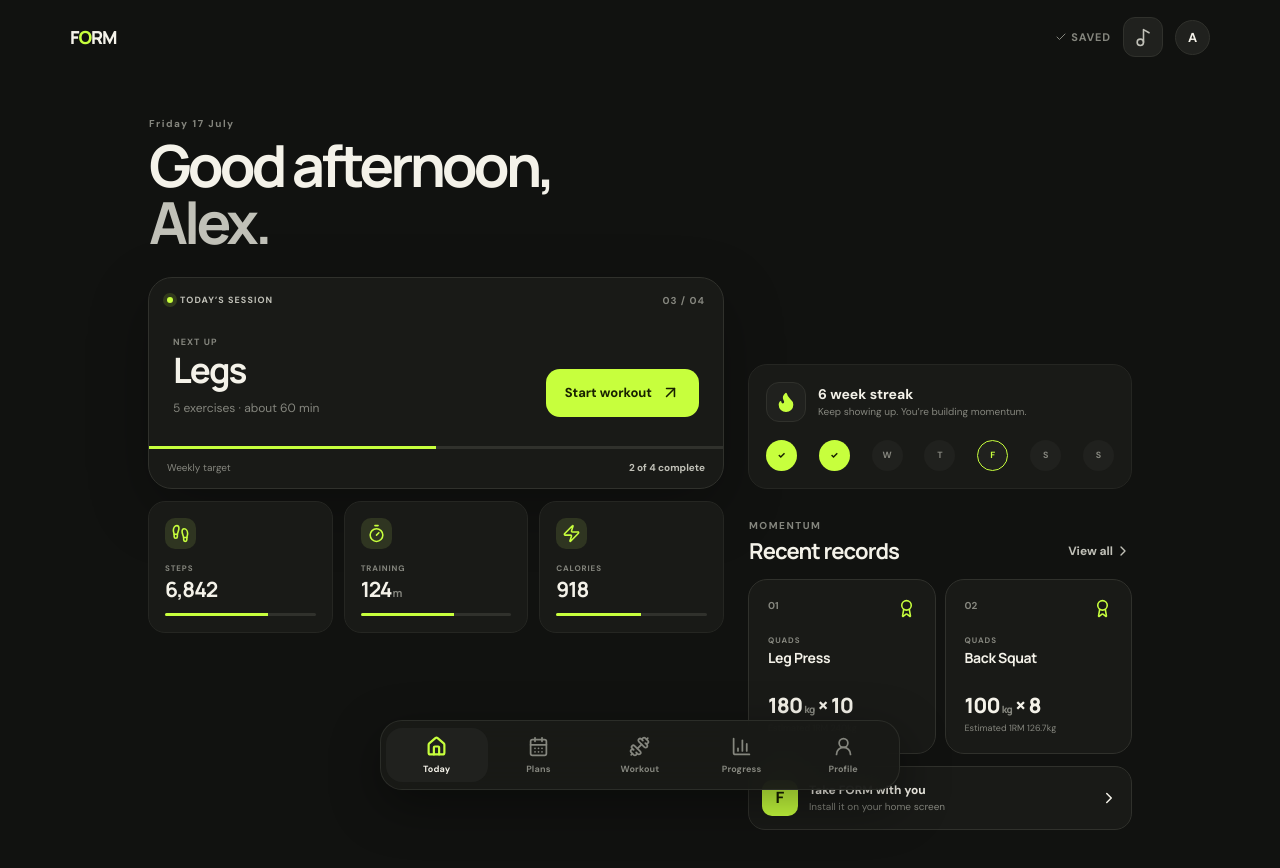
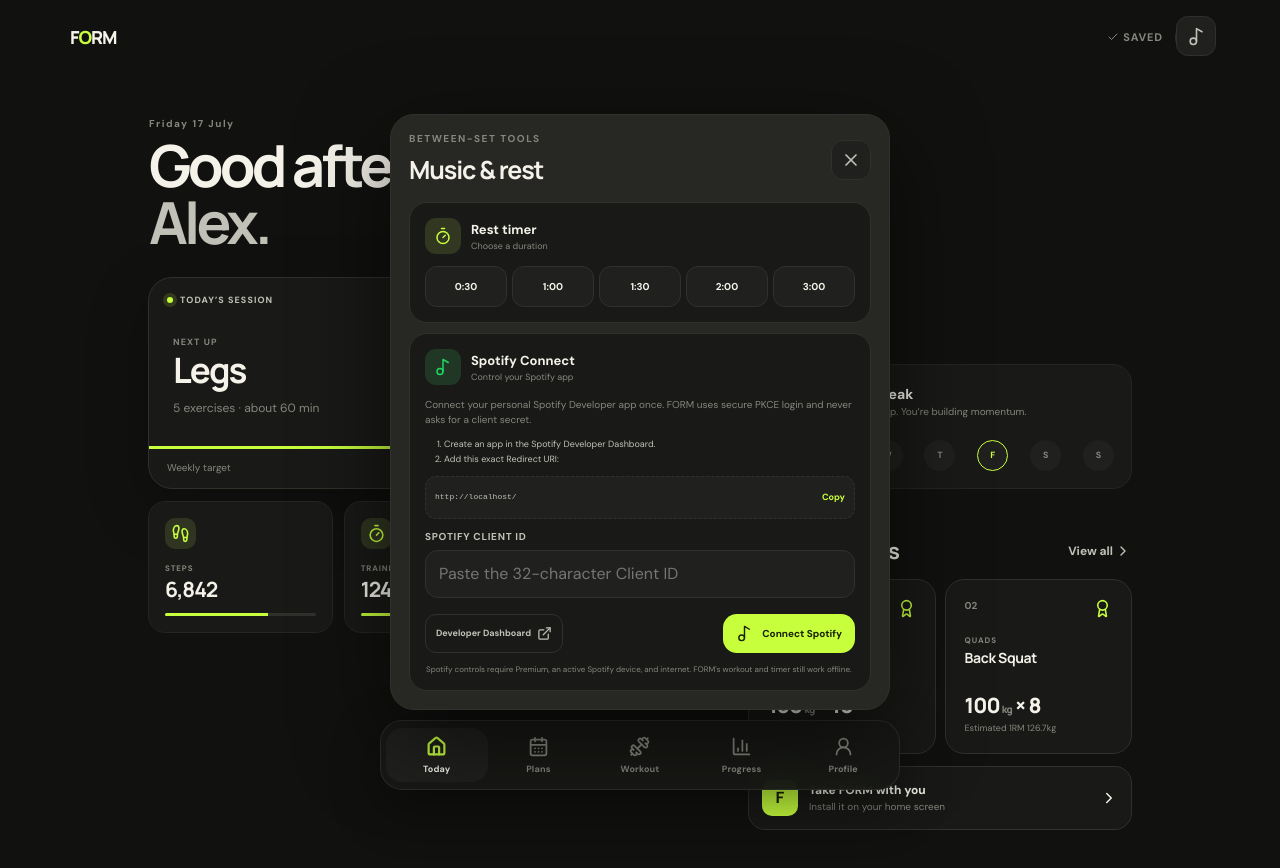
Before and after one commit to jago82017/Form-workout-app-, a React (Vite) app: page / in a window 1280 px wide. Both pictures are taken after a click on the button "Open music and rest timer". Shown: the top 868 px of the page. Built offline with nearby package versions, Linux system fonts and the light colour scheme.

Commit message:
Add files via upload

```diff
--- a/src/components/GymControls.tsx
+++ b/src/components/GymControls.tsx
@@ -1,73 +1,110 @@
-import { ExternalLink, Music2, Timer, Trash2, X } from 'lucide-react';
-import { useMemo, useState } from 'react';
+import { ExternalLink, LoaderCircle, Music2, Pause, Play, RefreshCw, SkipBack, SkipForward, Timer, Unplug, X } from 'lucide-react';
+import { useCallback, useEffect, useState } from 'react';
 import { useApp } from '../AppContext';
+import { beginSpotifyLogin, completeSpotifyLogin, disconnectSpotify, getSpotifyClientId, hasSpotifyConnection, spotifyRedirectUri, spotifyRequest } from '../spotify';
 import { formatTimer } from '../utils';
 import { Button, IconButton } from './UI';
 
-const spotifyStorageKey = 'form-spotify-url';
-const spotifyTypes = new Set(['playlist', 'album', 'track', 'artist', 'episode', 'show']);
-
-const readSpotifyUrl = () => {
-  try { return localStorage.getItem(spotifyStorageKey) || ''; }
-  catch { return ''; }
+type SpotifyPlayback = {
+  is_playing: boolean;
+  device?: { id: string | null; name: string; type: string; volume_percent: number };
+  item?: {
+    name: string;
+    artists?: Array<{ name: string }>;
+    show?: { name: string };
+    album?: { images?: Array<{ url: string }> };
+    images?: Array<{ url: string }>;
+  };
 };
 
-const spotifyEmbedUrl = (value: string) => {
+type SpotifyDevice = { id: string | null; is_active: boolean; name: string; type: string };
+
+export function GymControls() {
+  const { startRest, restEnd, showToast } = useApp();
+  const returningFromSpotify = new URLSearchParams(window.location.search).has('code') || new URLSearchParams(window.location.search).has('error');
+  const [open, setOpen] = useState(returningFromSpotify);
+  const [clientId, setClientId] = useState(getSpotifyClientId);
+  const [connected, setConnected] = useState(hasSpotifyConnection);
+  const [playback, setPlayback] = useState<SpotifyPlayback | null>(null);
+  const [devices, setDevices] = useState<SpotifyDevice[]>([]);
+  const [busy, setBusy] = useState(false);
+  const [spotifyError, setSpotifyError] = useState('');
+
+  const loadSpotify = useCallback(async () => {
+    if (!hasSpotifyConnection()) return;
     try {
-    const url = new URL(value.trim());
-    if (url.hostname !== 'open.spotify.com') return null;
-    const [type, id] = url.pathname.split('/').filter(Boolean);
-    if (!spotifyTypes.has(type) || !/^[A-Za-z0-9]+$/.test(id || '')) return null;
-    return `https://open.spotify.com/embed/${type}/${id}?utm_source=form&theme=0`;
-  } catch { return null; }
+      const [player, deviceResponse] = await Promise.all([
+        spotifyRequest<SpotifyPlayback>('/me/player'),
+        spotifyRequest<{ devices: SpotifyDevice[] }>('/me/player/devices'),
+      ]);
+      setPlayback(player); setDevices(deviceResponse?.devices || []); setSpotifyError('');
+    } catch (error) { setSpotifyError(error instanceof Error ? error.message : 'Spotify could not be reached.'); }
+  }, []);
+
+  useEffect(() => {
+    if (!returningFromSpotify) return;
+    setBusy(true);
+    completeSpotifyLogin().then((success) => {
+      if (success) { setConnected(true); showToast('Spotify connected'); return loadSpotify(); }
+    }).catch((error) => setSpotifyError(error instanceof Error ? error.message : 'Spotify login failed.')).finally(() => setBusy(false));
+  }, []);
+
+  useEffect(() => {
+    if (!open || !connected) return;
+    loadSpotify();
+    const timer = window.setInterval(loadSpotify, 5000);
+    return () => window.clearInterval(timer);
+  }, [open, connected, loadSpotify]);
+
+  const control = async (path: string, method: 'PUT' | 'POST', body?: object) => {
+    setBusy(true);
+    try {
+      await spotifyRequest(path, { method, body: body ? JSON.stringify(body) : undefined });
+      window.setTimeout(loadSpotify, 450); setSpotifyError('');
+    } catch (error) { setSpotifyError(error instanceof Error ? error.message : 'Spotify command failed.'); }
+    finally { setBusy(false); }
   };
 
-export function GymControls({ open, onClose }: { open: boolean; onClose: () => void }) {
-  const { startRest, restEnd } = useApp();
-  const [spotifyUrl, setSpotifyUrl] = useState(readSpotifyUrl);
-  const [draftUrl, setDraftUrl] = useState(readSpotifyUrl);
-  const [editingSpotify, setEditingSpotify] = useState(!readSpotifyUrl());
-  const [error, setError] = useState('');
-  const embedUrl = useMemo(() => spotifyEmbedUrl(spotifyUrl), [spotifyUrl]);
-
-  const saveSpotify = () => {
-    const next = draftUrl.trim();
-    if (!spotifyEmbedUrl(next)) {
-      setError('Paste a full open.spotify.com playlist, album, artist, show, or track link.');
-      return;
-    }
-    try { localStorage.setItem(spotifyStorageKey, next); } catch { /* The player still works for this visit. */ }
-    setSpotifyUrl(next); setEditingSpotify(false); setError('');
+  const connect = async () => {
+    setBusy(true); setSpotifyError('');
+    try { await beginSpotifyLogin(clientId); }
+    catch (error) { setSpotifyError(error instanceof Error ? error.message : 'Spotify login could not start.'); setBusy(false); }
   };
 
-  const removeSpotify = () => {
-    try { localStorage.removeItem(spotifyStorageKey); } catch { /* Nothing else to clear. */ }
-    setSpotifyUrl(''); setDraftUrl(''); setEditingSpotify(true); setError('');
+  const disconnect = () => {
+    disconnectSpotify(); setConnected(false); setPlayback(null); setDevices([]); setSpotifyError(''); showToast('Spotify disconnected');
   };
 
-  return <aside className={`gym-controls ${open ? 'gym-controls--open' : ''}`} role="dialog" aria-label="Music and rest timer" aria-hidden={!open}>
-    <div className="gym-controls__header">
-      <div><p className="eyebrow">BETWEEN-SET TOOLS</p><h2>Music & rest</h2></div>
-      <IconButton label="Close music and rest controls" tabIndex={open ? 0 : -1} onClick={onClose}><X size={20} /></IconButton>
-    </div>
+  const artwork = playback?.item?.album?.images?.[0]?.url || playback?.item?.images?.[0]?.url;
+  const artist = playback?.item?.artists?.map((item) => item.name).join(', ') || playback?.item?.show?.name || 'Spotify';
+
+  return <>
+    <IconButton label="Open music and rest timer" className="gym-controls-fab" onClick={() => setOpen(true)}><Music2 size={19} /></IconButton>
+    <aside className={`gym-controls ${open ? 'gym-controls--open' : ''}`} role="dialog" aria-label="Music and rest timer" aria-hidden={!open}>
+      <div className="gym-controls__header"><div><p className="eyebrow">BETWEEN-SET TOOLS</p><h2>Music & rest</h2></div><IconButton label="Close music and rest controls" tabIndex={open ? 0 : -1} onClick={() => setOpen(false)}><X size={20} /></IconButton></div>
 
       <section className="gym-control-section">
         <div className="gym-control-title"><span><Timer size={18} /></span><div><strong>Rest timer</strong><small>{restEnd ? 'Timer running' : 'Choose a duration'}</small></div></div>
-      <div className="rest-presets rest-presets--compact">{[30, 60, 90, 120, 180].map((seconds) => <button tabIndex={open ? 0 : -1} key={seconds} onClick={() => { startRest(seconds); onClose(); }}>{formatTimer(seconds)}</button>)}</div>
+        <div className="rest-presets rest-presets--compact">{[30, 60, 90, 120, 180].map((seconds) => <button tabIndex={open ? 0 : -1} key={seconds} onClick={() => { startRest(seconds); setOpen(false); }}>{formatTimer(seconds)}</button>)}</div>
       </section>
 
       <section className="gym-control-section spotify-section">
-      <div className="gym-control-title"><span className="spotify-icon"><Music2 size={18} /></span><div><strong>Spotify</strong><small>{embedUrl ? 'Your saved player' : 'Add your music'}</small></div></div>
-      {embedUrl && !editingSpotify ? <>
-        <iframe className="spotify-embed" tabIndex={open ? 0 : -1} title="Spotify player" src={embedUrl} width="100%" height="152" allow="autoplay; clipboard-write; encrypted-media; fullscreen; picture-in-picture" loading="lazy" />
-        <div className="spotify-actions"><Button variant="secondary" tabIndex={open ? 0 : -1} onClick={() => { setDraftUrl(spotifyUrl); setEditingSpotify(true); }}>Change music</Button><a tabIndex={open ? 0 : -1} href={spotifyUrl} target="_blank" rel="noreferrer">Open Spotify <ExternalLink size={15} /></a><IconButton tabIndex={open ? 0 : -1} label="Remove saved Spotify link" onClick={removeSpotify}><Trash2 size={17} /></IconButton></div>
-      </> : <>
-        <p className="spotify-help">In Spotify, open a playlist, album, artist, podcast, or song, tap Share, then Copy link and paste it here.</p>
-        <label className="field"><span>Spotify link</span><input tabIndex={open ? 0 : -1} type="url" inputMode="url" autoCapitalize="none" autoCorrect="off" placeholder="https://open.spotify.com/playlist/..." value={draftUrl} onChange={(event) => { setDraftUrl(event.target.value); setError(''); }} onKeyDown={(event) => { if (event.key === 'Enter') saveSpotify(); }} /></label>
-        {error && <p className="field-error" role="alert">{error}</p>}
-        <div className="spotify-setup-actions"><a tabIndex={open ? 0 : -1} href="https://open.spotify.com" target="_blank" rel="noreferrer">Open Spotify <ExternalLink size={15} /></a>{spotifyUrl && <Button variant="ghost" tabIndex={open ? 0 : -1} onClick={() => { setEditingSpotify(false); setError(''); }}>Cancel</Button>}<Button tabIndex={open ? 0 : -1} onClick={saveSpotify}>Save player</Button></div>
+        <div className="gym-control-title"><span className="spotify-icon"><Music2 size={18} /></span><div><strong>Spotify Connect</strong><small>{connected ? playback?.device?.name || 'Connected' : 'Control your Spotify app'}</small></div></div>
+        {!connected ? <div className="spotify-connect-setup">
+          <p>Connect your personal Spotify Developer app once. FORM uses secure PKCE login and never asks for a client secret.</p>
+          <ol><li>Create an app in the Spotify Developer Dashboard.</li><li>Add this exact Redirect URI:</li></ol>
+          <button className="redirect-copy" tabIndex={open ? 0 : -1} onClick={() => { navigator.clipboard.writeText(spotifyRedirectUri()); showToast('Redirect URI copied'); }}><code>{spotifyRedirectUri()}</code><span>Copy</span></button>
+          <label className="field"><span>Spotify Client ID</span><input tabIndex={open ? 0 : -1} autoCapitalize="none" autoCorrect="off" maxLength={32} placeholder="Paste the 32-character Client ID" value={clientId} onChange={(event) => { setClientId(event.target.value.trim()); setSpotifyError(''); }} /></label>
+          <div className="spotify-setup-actions"><a tabIndex={open ? 0 : -1} href="https://developer.spotify.com/dashboard" target="_blank" rel="noreferrer">Developer Dashboard <ExternalLink size={15} /></a><Button tabIndex={open ? 0 : -1} onClick={connect} disabled={busy}>{busy ? <LoaderCircle className="spin" size={17} /> : <Music2 size={17} />} Connect Spotify</Button></div>
+        </div> : <>
+          {playback?.item ? <div className="now-playing">{artwork ? <img src={artwork} alt="" /> : <span><Music2 size={24} /></span>}<div><small>NOW PLAYING</small><strong>{playback.item.name}</strong><p>{artist}</p></div></div> : <div className="spotify-empty"><Music2 size={22} /><div><strong>No active playback</strong><small>Open Spotify on your phone and play any song once, then refresh.</small></div></div>}
+          <div className="spotify-native-controls"><IconButton tabIndex={open ? 0 : -1} label="Previous track" disabled={busy} onClick={() => control('/me/player/previous', 'POST')}><SkipBack size={20} /></IconButton><button className="spotify-play" tabIndex={open ? 0 : -1} disabled={busy} aria-label={playback?.is_playing ? 'Pause Spotify' : 'Play Spotify'} onClick={() => control(playback?.is_playing ? '/me/player/pause' : '/me/player/play', 'PUT')}>{busy ? <LoaderCircle className="spin" size={23} /> : playback?.is_playing ? <Pause size={23} fill="currentColor" /> : <Play size={23} fill="currentColor" />}</button><IconButton tabIndex={open ? 0 : -1} label="Next track" disabled={busy} onClick={() => control('/me/player/next', 'POST')}><SkipForward size={20} /></IconButton><IconButton tabIndex={open ? 0 : -1} label="Refresh Spotify" disabled={busy} onClick={loadSpotify}><RefreshCw size={18} /></IconButton></div>
+          {!!devices.length && <label className="spotify-device"><span>PLAY ON</span><select tabIndex={open ? 0 : -1} value={playback?.device?.id || devices.find((device) => device.is_active)?.id || ''} onChange={(event) => control('/me/player', 'PUT', { device_ids: [event.target.value], play: true })}>{devices.map((device) => <option key={device.id || device.name} value={device.id || ''}>{device.name} · {device.type}</option>)}</select></label>}
+          <div className="spotify-connected-actions"><a tabIndex={open ? 0 : -1} href="https://open.spotify.com" target="_blank" rel="noreferrer">Open Spotify <ExternalLink size={15} /></a><button tabIndex={open ? 0 : -1} onClick={disconnect}><Unplug size={15} /> Disconnect</button></div>
         </>}
-      <p className="spotify-offline-note">Spotify needs an internet connection. Your workout and timer still work offline.</p>
+        {spotifyError && <p className="field-error" role="alert">{spotifyError}</p>}
+        <p className="spotify-offline-note">Spotify controls require Premium, an active Spotify device, and internet. FORM's workout and timer still work offline.</p>
       </section>
-  </aside>;
+    </aside>
+  </>;
 }
--- a/src/components/Navigation.tsx
+++ b/src/components/Navigation.tsx
@@ -1,7 +1,7 @@
-import { BarChart3, CalendarDays, Dumbbell, House, Music2, UserRound } from 'lucide-react';
+import { BarChart3, CalendarDays, Dumbbell, House, UserRound } from 'lucide-react';
 import { useApp } from '../AppContext';
 import type { Tab } from '../types';
-import { IconButton, SaveStatus } from './UI';
+import { SaveStatus } from './UI';
 
 const tabs: Array<{ id: Tab; label: string; icon: typeof House }> = [
   { id: 'today', label: 'Today', icon: House },
@@ -11,12 +11,12 @@
   { id: 'profile', label: 'Profile', icon: UserRound },
 ];
 
-export function AppHeader({ onOpenGymControls }: { onOpenGymControls: () => void }) {
+export function AppHeader() {
   const { state, setTab } = useApp();
   return (
     <header className="app-header">
       <button className="wordmark" onClick={() => setTab('today')} aria-label="FORM home">F<span>O</span>RM</button>
-      <div className="app-header__right"><SaveStatus /><IconButton label="Open music and rest timer" className="gym-controls-trigger" onClick={onOpenGymControls}><Music2 size={19} /></IconButton><button className="avatar" onClick={() => setTab('profile')} aria-label="Open profile">{state.profile.name.slice(0, 1).toUpperCase()}</button></div>
+      <div className="app-header__right"><SaveStatus /><button className="avatar" onClick={() => setTab('profile')} aria-label="Open profile">{state.profile.name.slice(0, 1).toUpperCase()}</button></div>
     </header>
   );
 }
```
Lines whose indentation alone changed are shown as unchanged.
